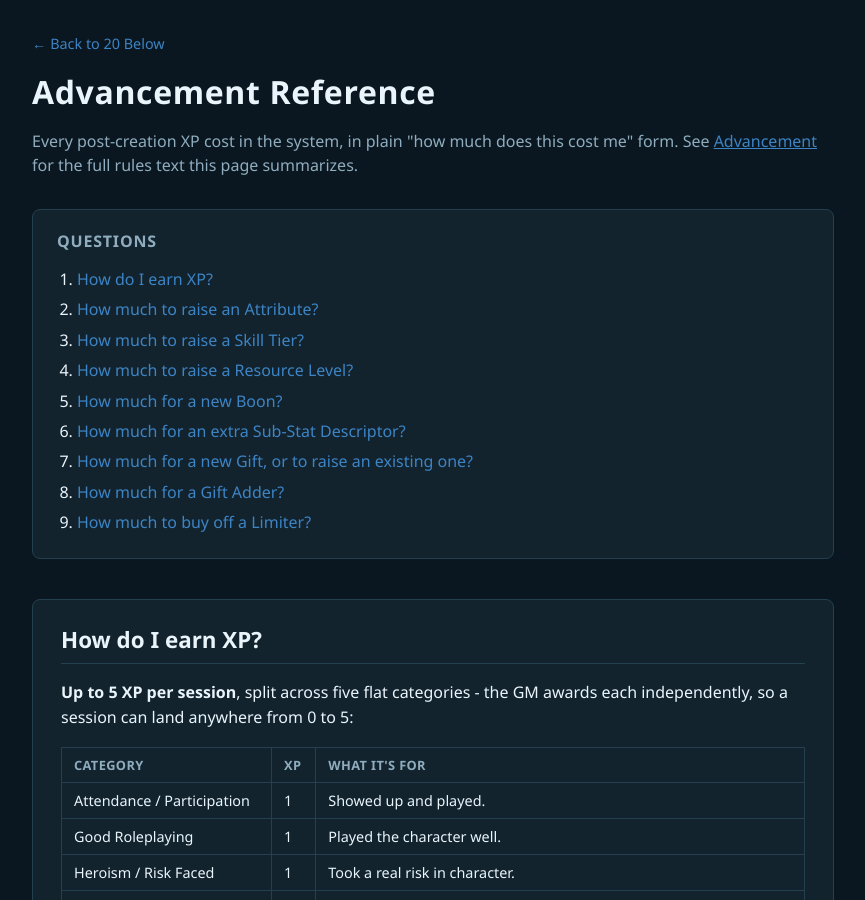
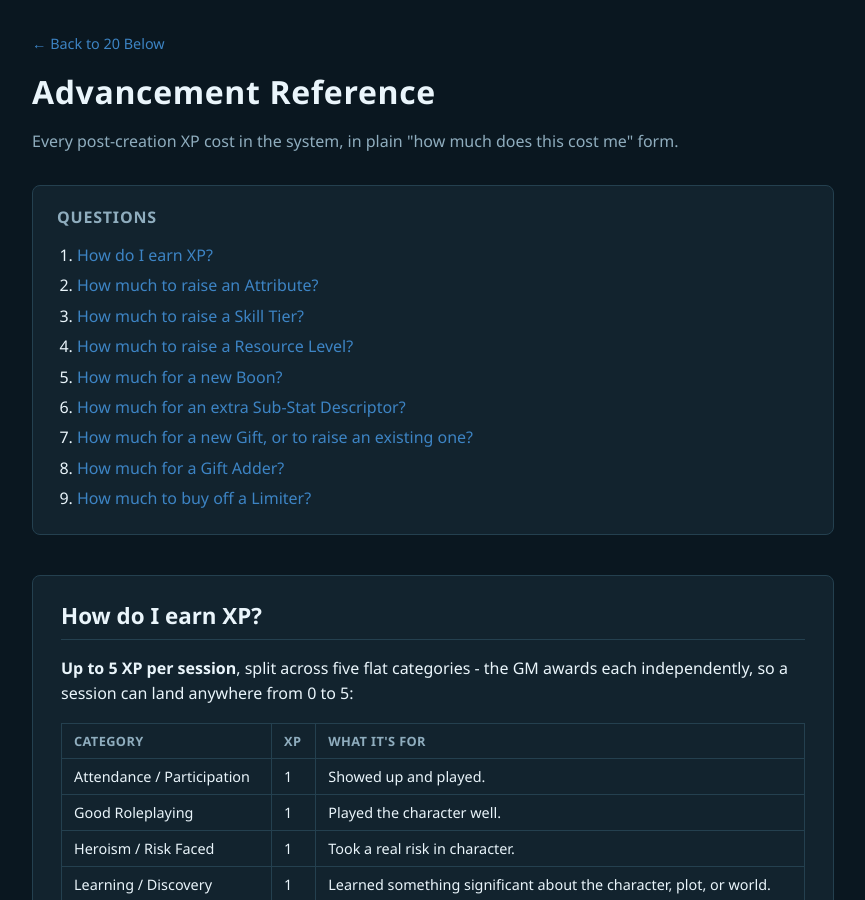
Before and after one commit to feralucce/20_Below, a Jekyll site: the page docs/advancement-reference.html, which Jekyll copies as it is, in a window 1280 px wide and 900 px high. Shown: the whole window, without its empty margins (207-1072 px from the left). Built offline with Jekyll 4.4.1, drawn with Linux system fonts in a browser that asks for light colours.

Commit message:
Remove rules/advancement.md, retarget all cross-references to the new Advancement Reference
Landing page had two near-identically-named "Advancement" documents -
the dense rules-text version and the new player-facing FAQ page, which
already covers everything the old one did. Deleted the old one, renamed
its landing-page/README section from "Fate, Equipment & Advancement" to
"Fate & Equipment" now that Advancement isn't a card there anymore, and
retargeted all 9 real cross-references (skills.md x2, rules.md, gifts.md,
costs.md's comment, app/state.js x2, tab-advancement.js) to
docs/advancement-reference.html.

Two of those references were also stale independent of this cleanup -
skills.md said Skill Tier XP cost was "still TBD" and rules.md said
Descriptor XP cost was "still undecided," both already resolved in the
Resolved Costs table - fixed while retargeting the links. Also dropped
"specialties" from skills.md's still-open list, since that mechanic was
just cut entirely.

```diff
--- a/app/state.js
+++ b/app/state.js
@@ -85,7 +85,7 @@
     discretionaryPurchases: { Attributes: {}, Skills: {}, Resources: {}, Gifts: {}, GiftAdders: {} },
     finishingNotes: '',
 
-    // ---- Advancement (post-creation XP spend, see rules/advancement.md) ----
+    // ---- Advancement (post-creation XP spend, see docs/advancement-reference.html) ----
     xpEarned: 0,
     // Same shape/role as discretionaryPurchases - tracks how much of each
     // scalar target's current value was funded via Advancement XP rather
@@ -557,7 +557,7 @@
   state.currentKi = isFullRest ? figured.Ki : Math.min(figured.Ki, state.currentKi + Math.ceil(s.Klotho / 2));
 }
 
-// ---- Advancement (post-creation XP spend, see rules/advancement.md) ----
+// ---- Advancement (post-creation XP spend, see docs/advancement-reference.html) ----
 // Unlike Discretionary's flat per-unit rates, most Advancement costs scale
 // with the current value being raised (current tier/rating/level × a
 // multiplier) - so, same convention already used by giftsDiscretionaryContribution,
--- a/app/steps/tab-advancement.js
+++ b/app/steps/tab-advancement.js
@@ -293,7 +293,7 @@
 
   wrap.append(
     el('h2', {}, 'Advancement'),
-    el('p', { class: 'detail' }, 'Post-creation XP spend, see rules/advancement.md. Award XP per session at the table, enter the running total below.'),
+    el('p', { class: 'detail' }, 'Post-creation XP spend, see the Advancement Reference doc. Award XP per session at the table, enter the running total below.'),
     el('div', { class: 'field' }, [
       el('label', {}, 'XP Earned (total, running)'),
       el('input', {
--- a/docs/advancement-reference.html
+++ b/docs/advancement-reference.html
@@ -146,8 +146,7 @@
   <a class="back-link" href="../index.html">&larr; Back to 20 Below</a>
   <h1>Advancement Reference</h1>
   <p class="note">
-    Every post-creation XP cost in the system, in plain "how much does this cost me" form. See
-    <a href="../rules/advancement.html">Advancement</a> for the full rules text this page summarizes.
+    Every post-creation XP cost in the system, in plain "how much does this cost me" form.
   </p>
 
   <nav class="toc">
--- a/index.html
+++ b/index.html
@@ -187,7 +187,7 @@
     </a>
   </div>
 
-  <h2>Fate, Equipment &amp; Advancement</h2>
+  <h2>Fate &amp; Equipment</h2>
   <div class="doc-list">
     <a class="doc-card" href="rules/fate.html">
       <div class="name">Fate</div>
@@ -196,10 +196,6 @@
     <a class="doc-card" href="rules/weapons.html">
       <div class="name">Equipment</div>
       <div class="desc">Weapon dice, range, and ammo, plus armor and general gear.</div>
-    </a>
-    <a class="doc-card" href="rules/advancement.html">
-      <div class="name">Advancement</div>
-      <div class="desc">Post-creation XP costs - what's set, what's still open.</div>
     </a>
   </div>
 
```
Also changed, not shown: rules/advancement.md (deleted, +0 -31 lines), rules/costs.md (+1 -1 lines), rules/gifts.md (+1 -1 lines), rules/rules.md (+1 -1 lines), rules/skills.md (+2 -2 lines), README.md.
